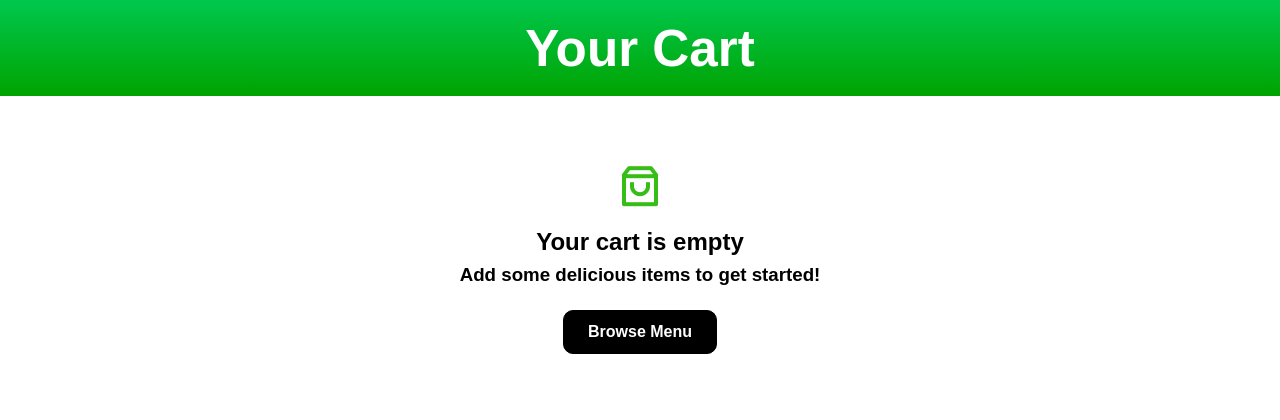
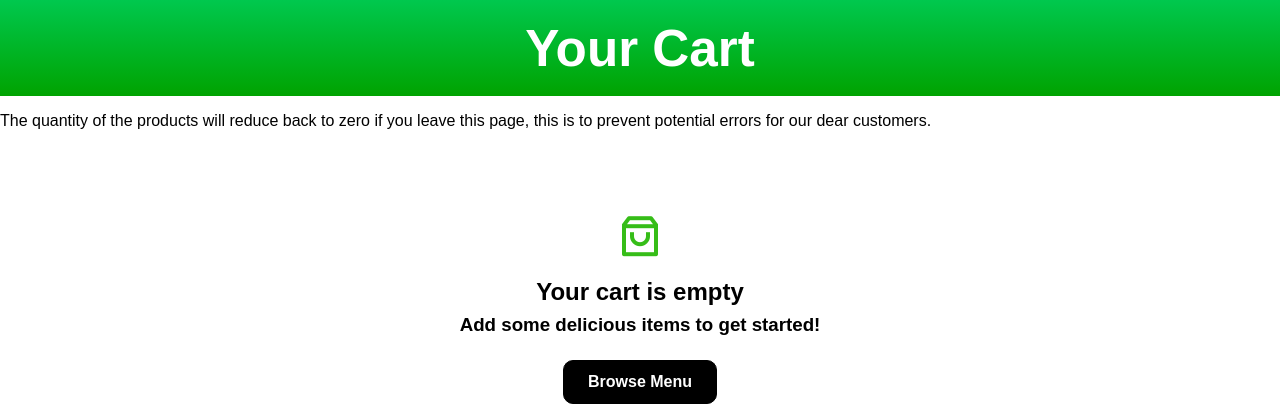
Before and after one commit to ACure8/SQL-customers, a Flask app: page /cart in a window 1280 px wide. Shown: the part 80-500 px from the top of the page. Run offline with Flask 3, Linux system fonts and the light colour scheme; some libraries are stand-ins or nearby versions.

Commit message:
Add warning message about cart quantity reset to enhance user experience

```diff
--- a/templates/Cart.html
+++ b/templates/Cart.html
@@ -37,6 +37,7 @@
                             Your Cart
                         </h1>
                     </div>
+                    <p>The quantity of the products will reduce back to zero if you leave this page, this is to prevent potential errors for our dear customers.</p>
                     <p class="cart-error" role="alert" {% if request.args.get('error') != 'stock' %}hidden{% endif %}>There is not enough stock for that quantity. Try lowering the amount.</p>
                 </div>
                 {% if cart_items and cart_items|length > 0 %}
```
